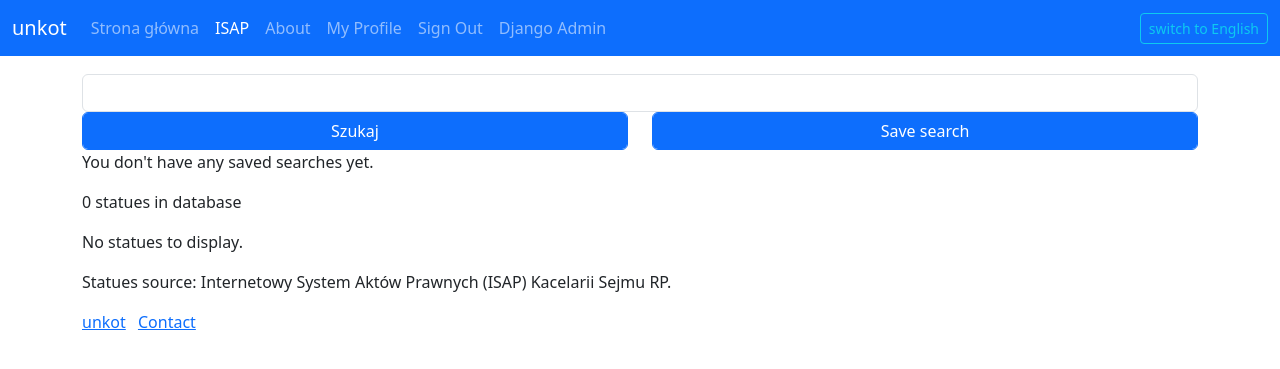
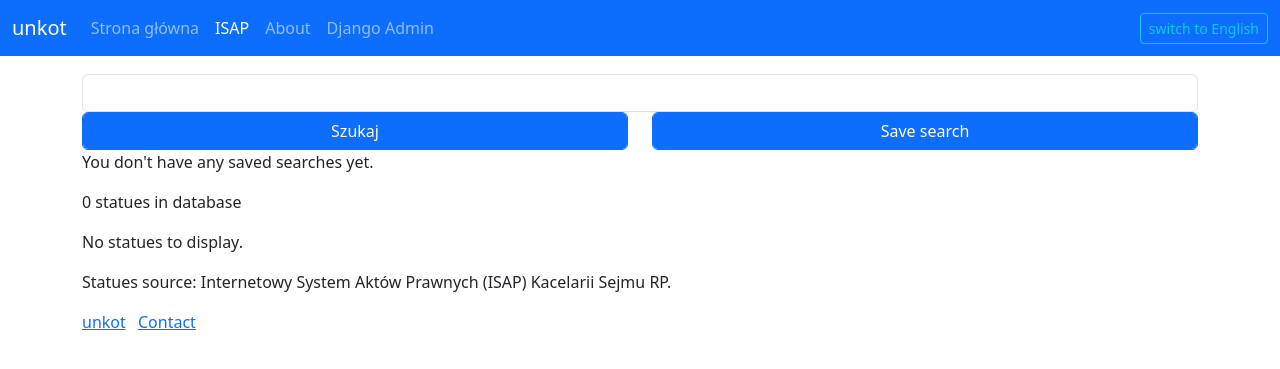
Before and after one commit to stakent/unkot, a Django app: page /isap/ in a window 1280 px wide. Shown: the top 369 px of the page. Run offline with Django 4.2, Linux system fonts and the light colour scheme; the visitor is signed in with stand-in values (Sample User, id 1); data that the repository does not hold is empty; parts of the project's set-up code (start-up, migrations or seed data) failed here and were passed over; some libraries are stand-ins or nearby versions.

Commit message:
feat(ui): remove authentication-related navigation items (#10)
- Remove user login/logout/signup links
- Preserve Django admin link for superusers
- Commented out entire authentication block

This change simplifies the navigation and removes user-facing
authentication options.

🤖 Generated with [Claude Code](https://claude.ai/code)

Co-authored-by: Dariusz Walat <>

```diff
--- a/unkot/templates/base.html
+++ b/unkot/templates/base.html
@@ -62,28 +62,7 @@
                             <li class="nav-item">
                                 <a class="nav-link" href="{% url 'about' %}">{% translate "About" %}</a>
                             </li>
-                            {% if request.user.is_authenticated %}
-                                <li class="nav-item">
-                                    {# URL provided by django-allauth/account/urls.py #}
-                                    <a class="nav-link"
-                                       href="{% url 'users:detail' request.user.username %}">{% translate "My Profile" %}</a>
-                                </li>
-                                <li class="nav-item">
-                                    {# URL provided by django-allauth/account/urls.py #}
-                                    <a class="nav-link" href="{% url 'account_logout' %}">{% translate "Sign Out" %}</a>
-                                </li>
-                            {% else %}
-                                {% if ACCOUNT_ALLOW_REGISTRATION %}
-                                    <li class="nav-item">
-                                        {# URL provided by django-allauth/account/urls.py #}
-                                        <a id="sign-up-link" class="nav-link" href="{% url 'account_signup' %}">{% translate "Sign Up" %}</a>
-                                    </li>
-                                {% endif %}
-                                <li class="nav-item">
-                                    {# URL provided by django-allauth/account/urls.py #}
-                                    <a id="log-in-link" class="nav-link" href="{% url 'account_login' %}">{% translate "Sign In" %}</a>
-                                </li>
-                            {% endif %}
+                            {# User authentication disabled #}
                             {% if request.user.is_superuser %}
                                 <li class="nav-item">
                                     <a class="nav-link" href="{% url 'admin:index' %}">Django Admin</a>
```
